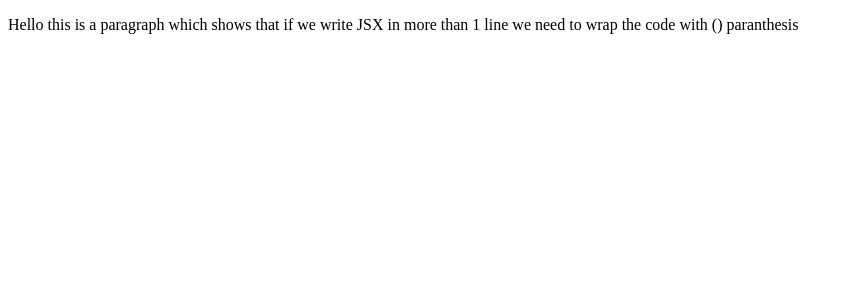
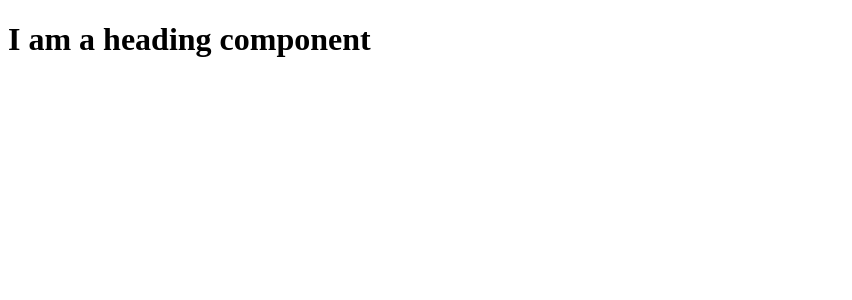
Before and after one commit to jainthakhil/ReactMastery, a React (Vite) app: page / in a window 1280 px wide. Shown: the top 300 px of the page, without its empty margins (0-852 px from the left). Built offline with nearby package versions, Linux system fonts and the light colour scheme.

Commit message:
started Components and learn about FUnctional COmp, their syntax like with return and no return

```diff
--- a/App.js
+++ b/App.js
@@ -1,6 +1,7 @@
 import React from "react";
 import ReactDOM from "react-dom/client"
 
+/*
 const heading = React.createElement("h1", { id: "heading" }, "Namaste new react series 🚀")
 
 
@@ -13,7 +14,26 @@
         Hello this is a paragraph which shows that if we write JSX in more than 1 line we need to wrap the code with () paranthesis
     </p>
 );
+*/
+
+// Components
+// Functional Components
+const HeadingComp = () => {
+    return <h1>I am a heading component with return keyword</h1>
+}
+
+const HeadingComp2 = () => <h2>I am a heading 2 comp without return keyword</h2>
+
+// both the heading comp are same, single line to return, return keyword is not mandatary
+
+//fix: more than one line, must be wrapped with ()
+const HeadingComp3 = () => (
+    <div>
+        <h1>I am a heading component</h1>
+    </div>
+)
+
 
 const root = ReactDOM.createRoot(document.getElementById("root"))
 
-root.render(para)
+root.render(<HeadingComp3 />)
```
Also changed, not shown: Lecture_03/README.md.
